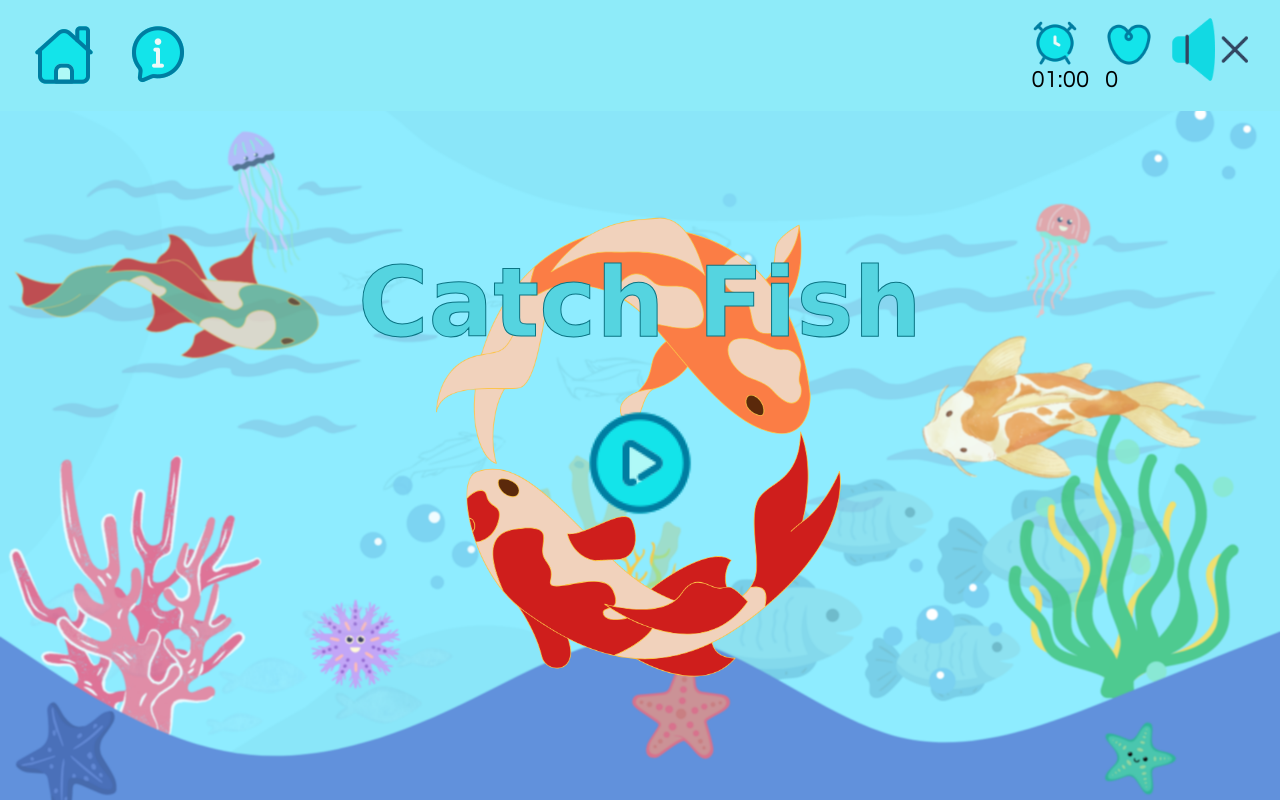
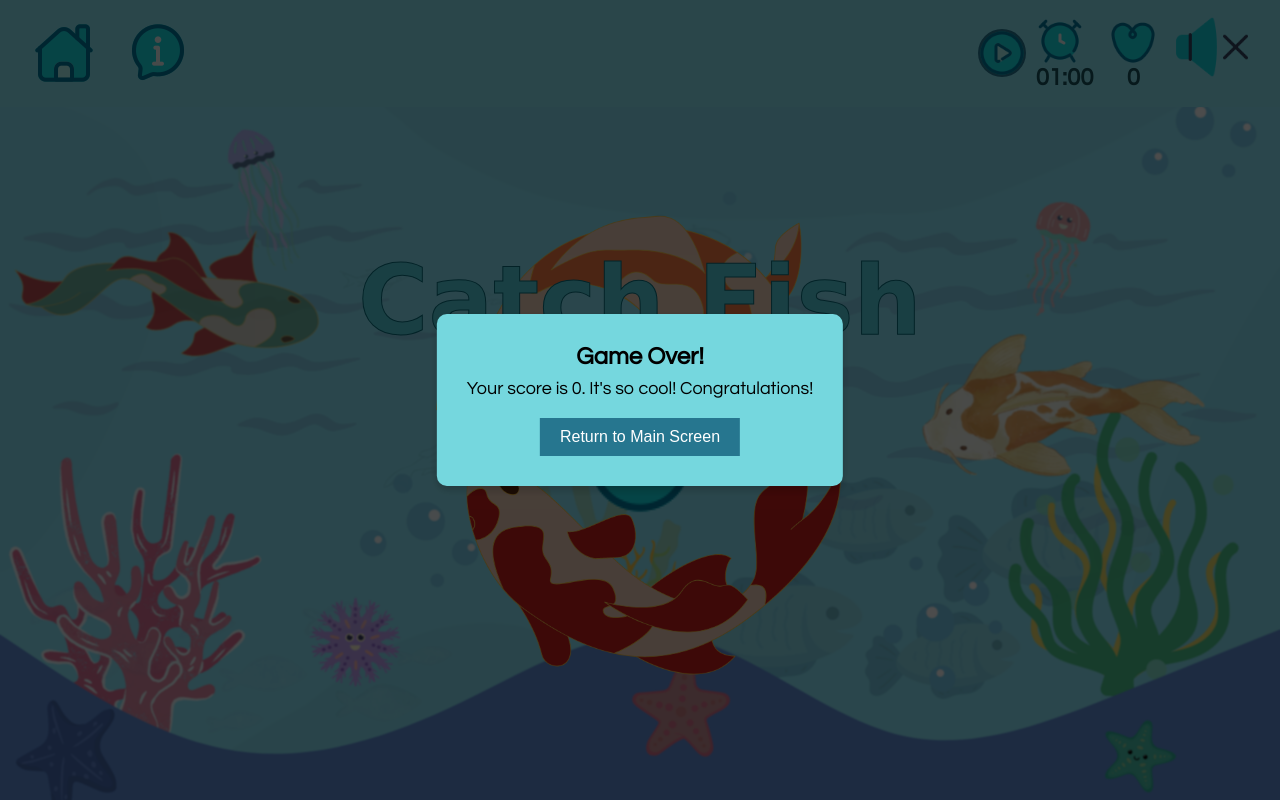
Before and after one commit to AnastassiiaBondarenko/fish_game, a plain HTML site: page index.html in a window 1280 px wide. Both pictures are taken after a click on the link 64 px from the left and 55 px from the top of the page. Drawn offline with Linux system fonts and the light colour scheme; a web font is replaced by a local one.

Commit message:
Add functional to home icon

```diff
--- a/assets/css/style.css
+++ b/assets/css/style.css
@@ -98,6 +98,8 @@ body {
     flex-direction: column;
     align-items: center;
     margin-right: 1rem;
+    font-weight: 800;
+    color: #18545d;
 }
 
 .timer_cn img {
@@ -117,10 +119,8 @@ body {
 
 
 .score_cn {
-    display: flex;
-    flex-direction: column;
-    align-items: center;
-    justify-content: center;
+    display: inline-block;
+    text-align: center;
 
 }
 
@@ -129,10 +129,13 @@ body {
     flex-direction: column;
     align-items: center;
     margin-right: 1rem;
+    font-weight: 800;
+    color: #18545d;
 }
 
 .score_cn img {
     width: 3rem;
+    vertical-align: middle;
 }
 
 #timer,
@@ -145,7 +148,7 @@ body {
 #pause-button,
 #resume-button {
     color: white;
-    background-color: rgba(0, 0, 0, 0.7);
+    background-color: #277d97;
     border: none;
     border-radius: 50%;
     width: 3rem;
--- a/assets/js/script.js
+++ b/assets/js/script.js
@@ -20,6 +20,7 @@ document.addEventListener("DOMContentLoaded", () => {
     const finalScore = document.getElementById("final-score");
     const returnButton = document.getElementById("return-button");
     const catchSound = document.getElementById("catchSound");
+    const homeIcon = document.getElementById("home-link");
 
 
     // open and close rules section
@@ -172,6 +173,12 @@ document.addEventListener("DOMContentLoaded", () => {
     }
 
     //  end the game
+    homeIcon.addEventListener("click", () => {
+        pauseGame();
+        hideModal();
+        endGame();
+    });
+
     function endGame() {
         clearInterval(timerInterval);
         pauseButton.style.display = "none";
```
